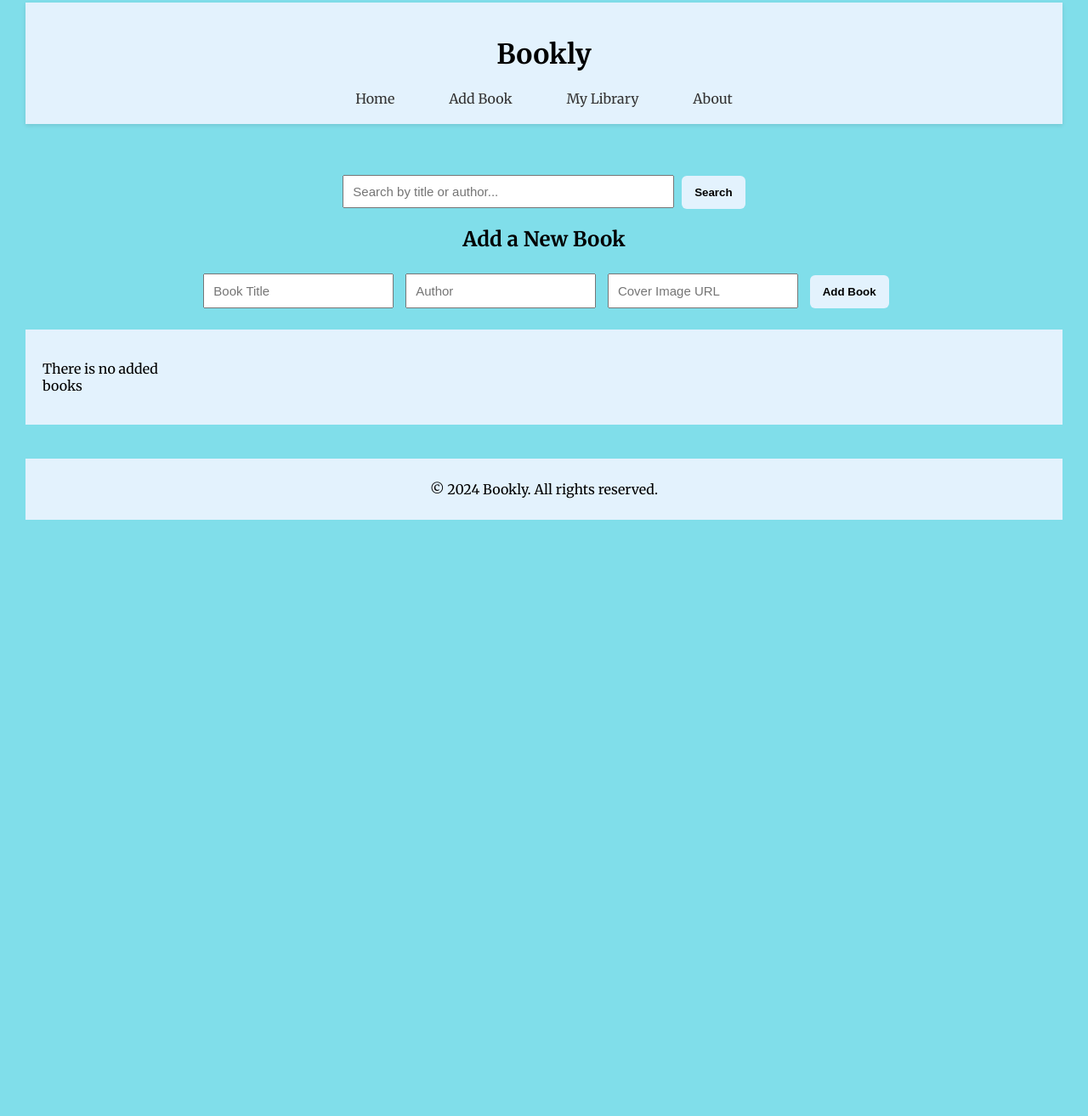
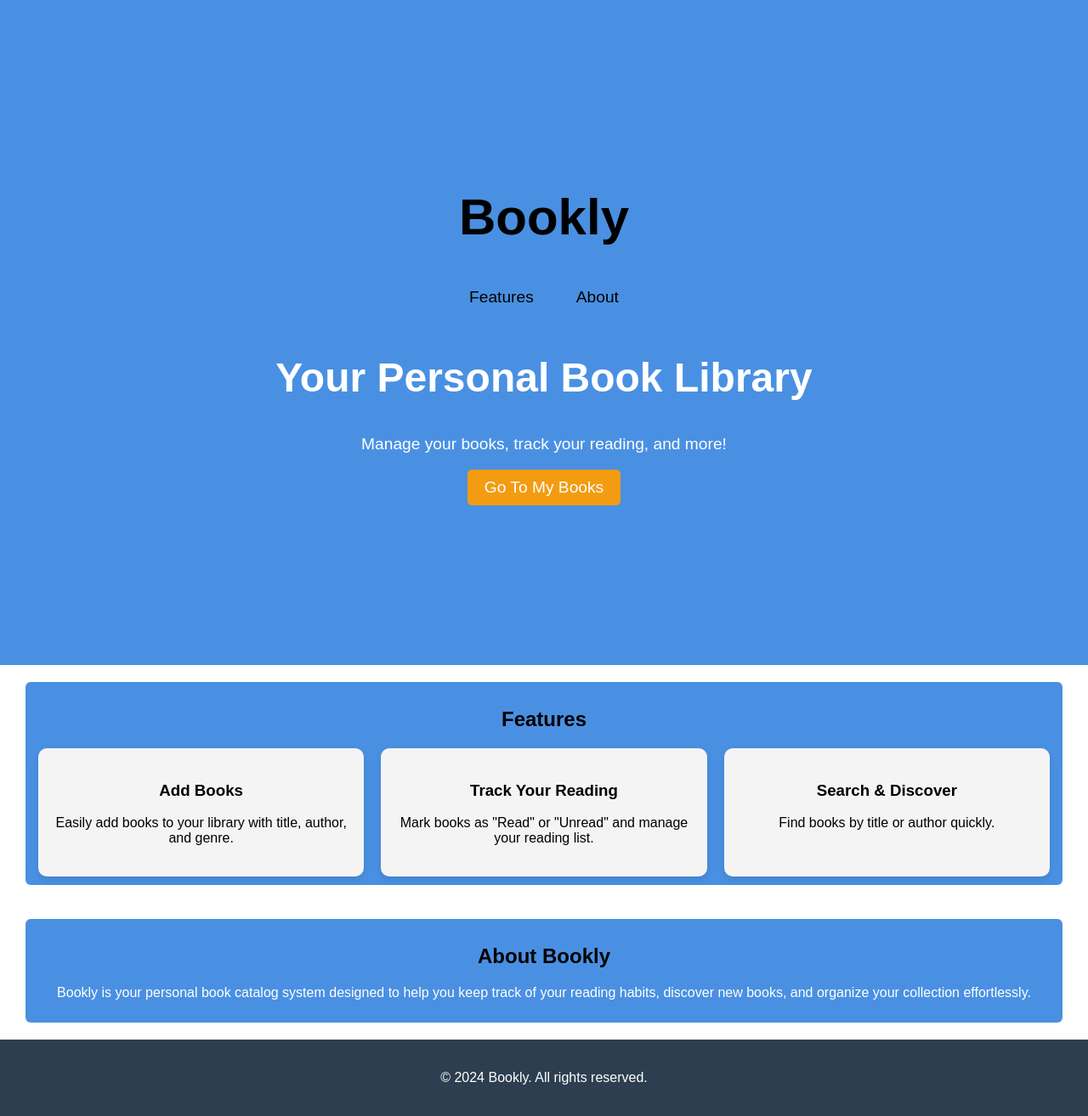
Before and after one commit to EidJbehe/book-library, a plain HTML site: page index.html in a window 1280 px wide. Shown: the part 17-1331 px from the top of the page at 85% size. Before the commit the page ends 800 px from the top, so only its background shows below. Drawn offline with Linux system fonts and the light colour scheme; a web font is replaced by a local one.

Commit message:
add landing page with some animations

```diff
--- a/index.html
+++ b/index.html
@@ -3,64 +3,61 @@
   <head>
     <meta charset="UTF-8" />
     <meta name="viewport" content="width=device-width, initial-scale=1.0" />
-    <title>Bookly</title>
-    <link rel="preconnect" href="https://fonts.googleapis.com" />
-    <link rel="preconnect" href="https://fonts.gstatic.com" crossorigin />
-    <link
-      href="https://fonts.googleapis.com/css2?family=Merriweather:ital,wght@0,300;0,400;0,700;0,900;1,300;1,400;1,700;1,900&family=Playfair+Display:ital,wght@0,400..900;1,400..900&display=swap"
-      rel="stylesheet"
-    />
+    <title>Welcome to Bookly</title>
     <link rel="stylesheet" href="style.css" />
   </head>
-  <body onload="renderBooks()">
+  <body>
+    <header class="header">
+      <nav>
+        <h1 style="color: black">Bookly</h1>
+        <ul>
+          <li><a href="#features">Features</a></li>
+          <li><a href="#about">About</a></li>
+        </ul>
+      </nav>
+      <div class="hero">
+        <h2>Your Personal Book Library</h2>
+        <p>Manage your books, track your reading, and more!</p>
+        <a href="./my-books.html" class="cta-btn">Go To My Books</a>
+      </div>
+    </header>
     <div class="container">
-      <header>
-        <h1><a href="#">Bookly</a></h1>
-        <nav>
-          <a href="#home">Home</a>
-          <a href="#add-book">Add Book</a>
-          <a href="#my-library">My Library</a>
-          <a href="#about">About</a>
-        </nav>
-      </header>
+      <section id="features" class="features">
+        <h2>Features</h2>
+        <div class="feature-list">
+          <div class="feature">
+            <h3>Add Books</h3>
+            <p class="mainText">
+              Easily add books to your library with title, author, and genre.
+            </p>
+          </div>
+          <div class="feature">
+            <h3>Track Your Reading</h3>
+            <p class="mainText">
+              Mark books as "Read" or "Unread" and manage your reading list.
+            </p>
+          </div>
+          <div class="feature">
+            <h3>Search & Discover</h3>
+            <p class="mainText">Find books by title or author quickly.</p>
+          </div>
+        </div>
+      </section>
     </div>
     <div class="container">
-      <main>
-        <div class="search-bar">
-          <input
-            type="text"
-            id="search-input"
-            placeholder="Search by title or author..."
-          />
-          <button id="search-button">Search</button>
-        </div>
+      <section id="about" class="about">
+        <h2>About Bookly</h2>
+        <p class="mainText" style="color: white">
+          Bookly is your personal book catalog system designed to help you keep
+          track of your reading habits, discover new books, and organize your
+          collection effortlessly.
+        </p>
+      </section>
+    </div>
+    <footer class="footer" id="contact">
+      <p>&copy; 2024 Bookly. All rights reserved.</p>
+    </footer>
 
-        <div class="add-book">
-          <h2>Add a New Book</h2>
-          <input type="text" id="title" placeholder="Book Title" required />
-          <input type="text" id="author" placeholder="Author" required />
-          <input
-            type="text"
-            id="cover"
-            placeholder="Cover Image URL"
-            required
-          />
-          <button id="add-button">Add Book</button>
-        </div>
-
-        <div class="book-catalog" id="book-catalog">
-          <!-- Books will be dynamically added here -->
-        </div>
-      </main>
-    </div>
-    <div class="container">
-      <footer>
-        <p>&copy; 2024 Bookly. All rights reserved.</p>
-      </footer>
-    </div>
-
-    <!-- <script src="script.js"></script> -->
     <script src="script.js"></script>
-    <!-- Link to your JavaScript file -->
   </body>
 </html>
--- /dev/null
+++ b/my-books.css
@@ -0,0 +1,132 @@
+body {
+  font-family: "Merriweather", serif;
+  margin: 0;
+  padding: 0;
+  background-color: #80deea;
+}
+
+.container {
+  padding: 20px 30px;
+}
+
+header {
+  background-color: rgba(255, 255, 255, 0.7);
+  padding: 20px;
+  text-align: center;
+  box-shadow: 0 2px 10px rgba(0, 0, 0, 0.1);
+  backdrop-filter: blur(10px);
+  transition: background-color 0.3s ease;
+}
+header > h1 > a {
+  text-decoration: none;
+  color: black;
+  font-weight: 900;
+}
+
+nav {
+  margin-top: 25px;
+}
+nav a {
+  margin: 0 15px;
+  text-decoration: none;
+  color: #333;
+  padding: 10px 15px;
+  border-radius: 10px;
+  transition: background-color 0.3s ease, color 0.3s ease;
+}
+nav a:hover {
+  background-color: #0097a7;
+  color: white;
+}
+
+.search-bar {
+  margin: 20px auto;
+  text-align: center;
+}
+.search-bar > input {
+  height: 35px;
+  width: 30%;
+  border-radius: 5px;
+  border: 1px solid #ddd;
+  box-shadow: 0 2px 5px rgba(0, 0, 0, 0.1);
+}
+input {
+  font-size: 15px;
+  padding: 0 10px;
+}
+input:focus {
+  outline: #4dd0e1;
+}
+button {
+  padding: 12px 15px;
+  margin-left: 5px;
+  color: white;
+  border-radius: 6px;
+  background-color: #0097a7;
+  border: none;
+  font-weight: 600;
+  transition: background-color 0.3s ease, transform 0.3s ease;
+  cursor: pointer;
+}
+button:hover {
+  background-color: #007bff;
+  transform: scale(1.05);
+}
+.book-item button {
+  width: 120px; /* Fixed display of buttons */
+  margin-top: 5px;
+}
+.add-book {
+  margin: 20px auto;
+  text-align: center;
+}
+
+.add-book input {
+  margin: 5px;
+  padding: 10px;
+  width: 200px;
+  border-radius: 5px;
+  border: 1px solid #ddd;
+  box-shadow: 0 2px 5px rgba(0, 0, 0, 0.1);
+}
+.book-catalog {
+  display: grid;
+  grid-template-columns: repeat(auto-fill, minmax(150px, 1fr));
+  gap: 20px;
+  padding: 20px;
+  background-color: rgba(255, 255, 255, 0.9);
+  border-radius: 10px;
+  box-shadow: 0 2px 10px rgba(0, 0, 0, 0.1);
+}
+
+.book-item {
+  background-color: #ffffff;
+  border: 1px solid #ddd;
+  border-radius: 10px;
+  padding: 15px;
+  text-align: center;
+  transition: transform 0.3s ease, box-shadow 0.3s ease;
+}
+.book-item:hover {
+  transform: scale(1.05);
+  box-shadow: 0 8px 20px rgba(0, 0, 0, 0.15);
+}
+.status {
+  display: inline-block;
+  margin: 10px 0;
+  padding: 5px 10px;
+  background-color: #e0f7fa;
+  border-radius: 3px;
+}
+
+footer {
+  position: fixed;
+  width: 100%;
+  text-align: center;
+  padding: 10px;
+  background-color: rgba(255, 255, 255, 0.7);
+  border-top: 1px solid #ddd;
+  bottom: 0;
+  font-size: 0.9em;
+  color: #333;
+}
--- a/script.js
+++ b/script.js
@@ -1,98 +1,22 @@
-// Array to hold the books
-let books = [];
-
-// Function to render the book catalog
-function renderBooks() {
-  const catalog = document.getElementById("book-catalog");
-  catalog.innerHTML = ""; // Clear the catalog
-
-  books.forEach((book, index) => {
-    const bookItem = document.createElement("div");
-    bookItem.className = "book-item";
-    bookItem.innerHTML = `
-            <img src="${book.cover}" alt="${
-      book.title
-    } Cover" style="width:100px; height:auto;">
-            <h2>${book.title}</h2>
-            <p>${book.author}</p>
-            <span class="status">${book.read ? "Read" : "Unread"}</span>
-            <button onclick="toggleReadStatus(${index})">${
-      book.read ? "Mark as Unread" : "Mark as Read"
-    }</button>
-            <button onclick="removeBook(${index})">Remove</button>
-        `;
-    catalog.appendChild(bookItem);
-  });
-  console.log(catalog.firstChild);
-
-  if (!catalog.firstChild) {
-    // catalog.style.gridTemplateColumns = "1fr";
-    // catalog.style.textAlign = "center";
-    catalog.innerHTML = `<p>There is no added books</p>`;
+// Function to display text letter by letter
+function displayTextLetterByLetter(element, text, speed) {
+  let i = 0;
+  element.textContent = ""; // Clear existing text
+  function typeLetter() {
+    if (i < text.length) {
+      element.textContent += text.charAt(i); // Add each character to the text content
+      i++;
+      setTimeout(typeLetter, speed); // Wait for 'speed' milliseconds before adding next character
+    }
   }
+  typeLetter();
 }
 
-// Function to add a new book
-document.getElementById("add-button").addEventListener("click", () => {
-  const title = document.getElementById("title").value;
-  const author = document.getElementById("author").value;
-  const cover = document.getElementById("cover").value;
+// Apply the letter-by-letter effect to the hero header on page load
+window.addEventListener("load", function () {
+  const headerText = document.querySelector(".hero h2"); // Target the header text element
+  const textToDisplay = headerText.textContent; // Get the existing text
+  const typingSpeed = 150; // Speed in milliseconds between each character
 
-  if (title && author && cover) {
-    books.push({ title, author, cover, read: false });
-    renderBooks();
-    clearInputFields();
-  }
+  displayTextLetterByLetter(headerText, textToDisplay, typingSpeed);
 });
-
-// Function to clear input fields
-function clearInputFields() {
-  document.getElementById("title").value = "";
-  document.getElementById("author").value = "";
-  document.getElementById("cover").value = "";
-}
-
-// Function to toggle read status
-function toggleReadStatus(index) {
-  books[index].read = !books[index].read;
-  renderBooks();
-}
-
-// Function to remove a book
-function removeBook(index) {
-  books.splice(index, 1);
-  renderBooks();
-}
-
-// Function to search for books
-document.getElementById("search-button").addEventListener("click", () => {
-  const searchInput = document
-    .getElementById("search-input")
-    .value.toLowerCase();
-  const filteredBooks = books.filter(
-    (book) =>
-      book.title.toLowerCase().includes(searchInput) ||
-      book.author.toLowerCase().includes(searchInput)
-  );
-
-  const catalog = document.getElementById("book-catalog");
-  catalog.innerHTML = ""; // Clear the catalog
-
-  filteredBooks.forEach((book, index) => {
-    const bookItem = document.createElement("div");
-    bookItem.className = "book-item";
-    bookItem.innerHTML = `
-            <img src="${book.cover}" alt="${
-      book.title
-    } Cover" style="width:100px; height:auto;">
-            <h2>${book.title}</h2>
-            <p>${book.author}</p>
-            <span class="status">${book.read ? "Read" : "Unread"}</span>
-            <button onclick="toggleReadStatus(${index})">${
-      book.read ? "Mark as Unread" : "Mark as Read"
-    }</button>
-            <button onclick="removeBook(${index})">Remove</button>
-        `;
-    catalog.appendChild(bookItem);
-  });
-});
--- a/style.css
+++ b/style.css
@@ -1,106 +1,124 @@
+/* Global styles */
+html {
+  scroll-behavior: smooth;
+}
 body {
-  font-family: "Merriweather", serif;
   margin: 0;
   padding: 0;
-  background-color: #80deea;
+  font-family: Arial, sans-serif;
 }
-
 .container {
   padding: 20px 30px;
 }
-
-header {
-  background-color: #e3f2fd;
-  padding: 20px;
+section {
+  background-color: #4a90e2;
+  padding: 10px 15px;
   text-align: center;
-  box-shadow: 0 2px 5px rgba(0, 0, 0, 0.1);
+  border-radius: 6px;
 }
-header > h1 > a {
-  text-decoration: none;
-  color: black;
+.header {
+  background-color: #4a90e2;
+  color: white;
+  padding: 50px;
+  text-align: center;
+  position: relative;
+  height: calc(100vh - 100px);
+  display: flex;
+  justify-content: center;
+  align-items: center;
+  flex-direction: column;
+}
+.header h1 {
+  font-size: 60px;
+}
+nav ul {
+  list-style: none;
+  padding: 0;
+  display: flex;
+  justify-content: center;
+  gap: 20px;
 }
 
-nav a {
-  margin: 0 15px;
+nav ul li {
+  display: inline;
+}
+
+nav ul li a {
+  color: black;
   text-decoration: none;
-  color: #333;
+  font-size: 1.2rem;
+  transition: 0.3s;
   padding: 10px 15px;
-  border-radius: 10px;
-  transition: 0.5s;
+  border-radius: 6px;
 }
-nav a:hover {
-  background-color: #0097a7;
+nav ul li a:hover {
+  background-color: #0077ff;
   color: white;
 }
 
-.search-bar {
-  margin: 20px auto;
-  text-align: center;
-}
-.search-bar > input {
-  height: 35px;
-  width: 30%;
-}
-input {
-  font-size: 15px;
-  padding: 0 10px;
-}
-input:focus {
-  outline: #4dd0e1;
-}
-button {
-  padding: 12px 15px;
-  margin-left: 5px;
-  color: black;
-  border-radius: 6px;
-  background-color: #e3f2fd;
-  border: none;
-  font-weight: 600;
-  transition: 0.2s;
-  cursor: pointer;
-}
-button:active {
-  background-color: black;
-  color: #e3f2fd;
-}
-.add-book {
-  margin: 20px auto;
-  text-align: center;
+.hero h2 {
+  font-size: 3rem;
+  opacity: 1;
+  transition: opacity 0.3s ease-in-out;
 }
 
-.add-book input {
-  margin: 5px;
-  padding: 10px;
-  width: 200px;
-}
-.book-catalog {
-  display: grid;
-  grid-template-columns: repeat(auto-fill, minmax(150px, 1fr));
-  gap: 20px;
-  padding: 20px;
-  background-color: #e3f2fd;
+.hero p {
+  font-size: 1.2rem;
 }
 
-.book-item {
-  background-color: #e3f2fd;
-  border: 1px solid #ddd;
+.cta-btn {
+  display: inline-block;
+  padding: 10px 20px;
+  background-color: #f39c12;
+  color: white;
+  text-decoration: none;
+  font-size: 1.2rem;
   border-radius: 5px;
-  padding: 15px;
-  text-align: center;
+  transition: transform 0.3s ease-in-out;
 }
 
-.status {
-  display: inline-block;
-  margin: 10px 0;
-  padding: 5px 10px;
-  background-color: #e0f7fa;
-  border-radius: 3px;
+.cta-btn:hover {
+  transform: scale(1.1);
 }
 
-footer {
+.feature-list {
+  display: flex;
+  justify-content: center;
+  gap: 20px;
+}
+
+.feature {
+  background-color: #f4f4f4;
+  padding: 20px;
+  border-radius: 10px;
+  width: 30%;
+  box-shadow: 0px 4px 8px rgba(0, 0, 0, 0.1);
+  transition: 0.3s;
+}
+.feature:hover {
+  transform: scale(1.2, 1.2);
+}
+
+.footer {
+  background-color: #2c3e50;
+  color: white;
   text-align: center;
-  padding: 10px;
-  background-color: #e3f2fd;
-  position: relative;
-  bottom: 0;
+  padding: 20px 0;
 }
+
+@keyframes fadeIn {
+  0% {
+    opacity: 0;
+    transform: translateY(20px);
+  }
+  100% {
+    opacity: 1;
+    transform: translateY(0);
+  }
+}
+
+.header,
+.features,
+.about {
+  animation: fadeIn 1.5s ease-in-out;
+}
```
Also changed, not shown: my-books.html (added, +59 -0 lines), my-books.js (added, +141 -0 lines).
